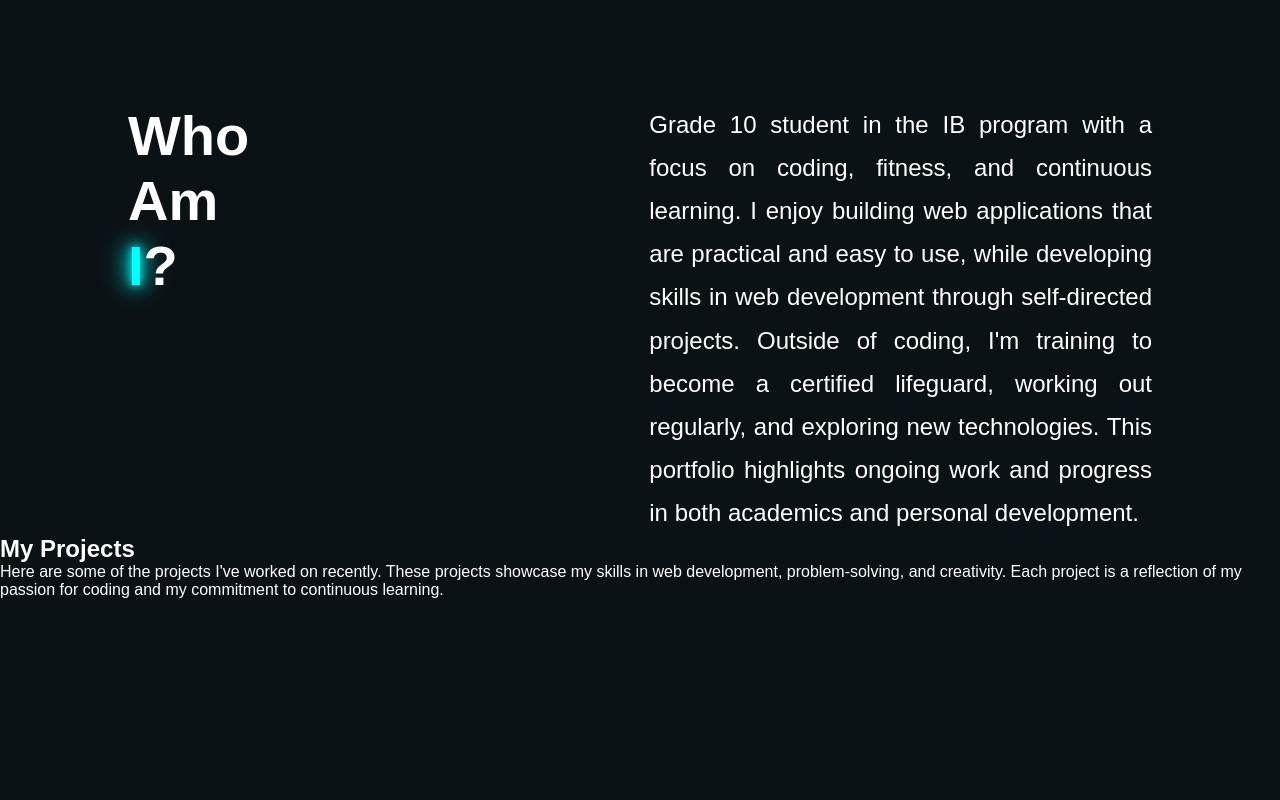
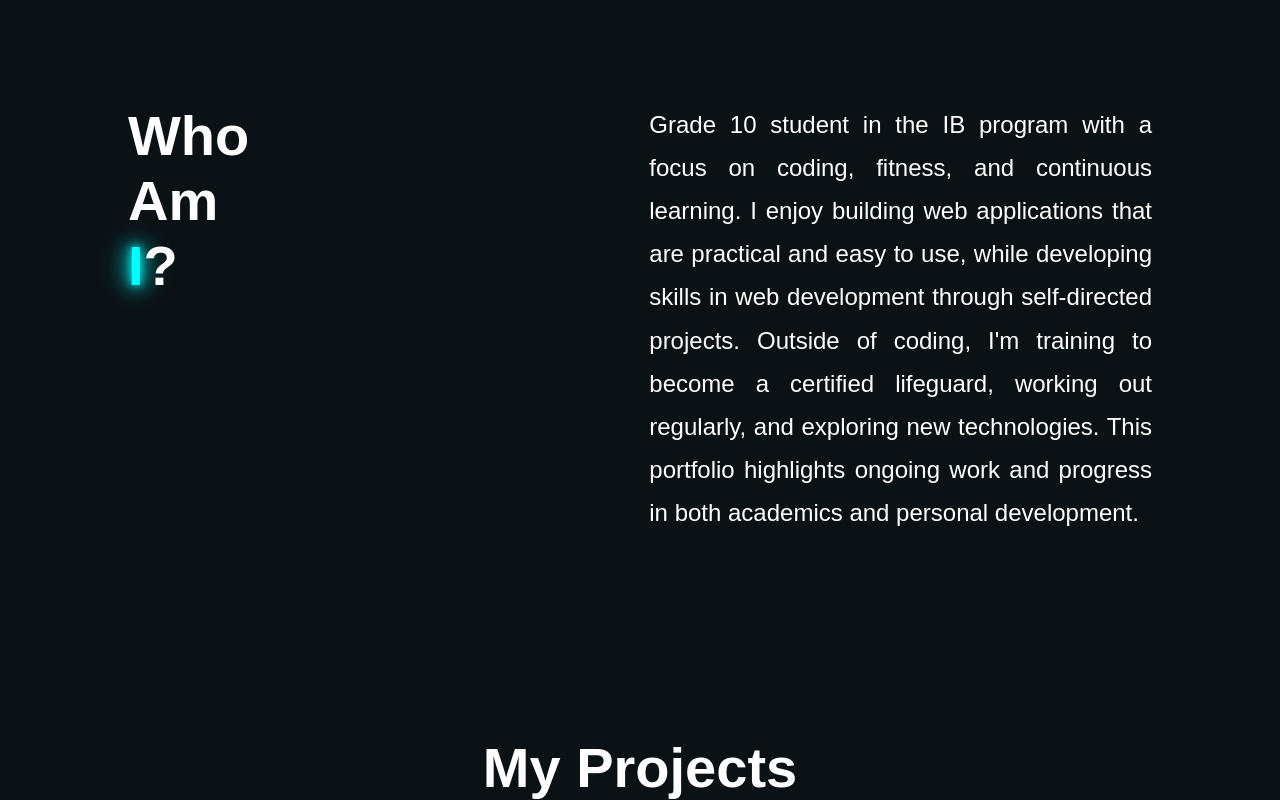
Before and after one commit to DanCreates1/Portfolio, a React (Vite) app in the folder Desktop/New portfolio/portfolio/: page / in a window 1280 px wide. Shown: the part 738-1538 px from the top of the page. Before the commit the page ends 1337 px from the top, so only its background shows below. Built offline with nearby package versions, Linux system fonts and the light colour scheme.

Commit message:
working on the projects section

```diff
--- a/Desktop/New portfolio/portfolio/src/components/projects.jsx
+++ b/Desktop/New portfolio/portfolio/src/components/projects.jsx
@@ -2,10 +2,7 @@ export default function Projects() {
     return(
         <section id="Projects">
         <div className="Projects">
-          <h1>My <span>Projects</span></h1>
-          <p>
-            Here are some of the projects I've worked on recently. These projects showcase my skills in web development, problem-solving, and creativity. Each project is a reflection of my passion for coding and my commitment to continuous learning.
-          </p>
+          <h1>My Projects</h1>
           </div>
         </section>
     )
--- a/Desktop/New portfolio/portfolio/src/index.css
+++ b/Desktop/New portfolio/portfolio/src/index.css
@@ -233,3 +233,22 @@
   object-fit: cover;   /* crop to fill box */
   border-radius: 50%;  /* optional: make it circular */
 }
+
+
+
+/* Projects Section */
+
+.Projects{
+  display: flex;
+  flex-direction: column;
+  margin-top: 25vh;
+  margin-left: 10%;
+  margin-right: 10%;
+  gap: 2rem;
+}
+
+.Projects > h1{
+ display: flex;
+justify-content: center;
+  font-size:3.5rem;
+}
```
